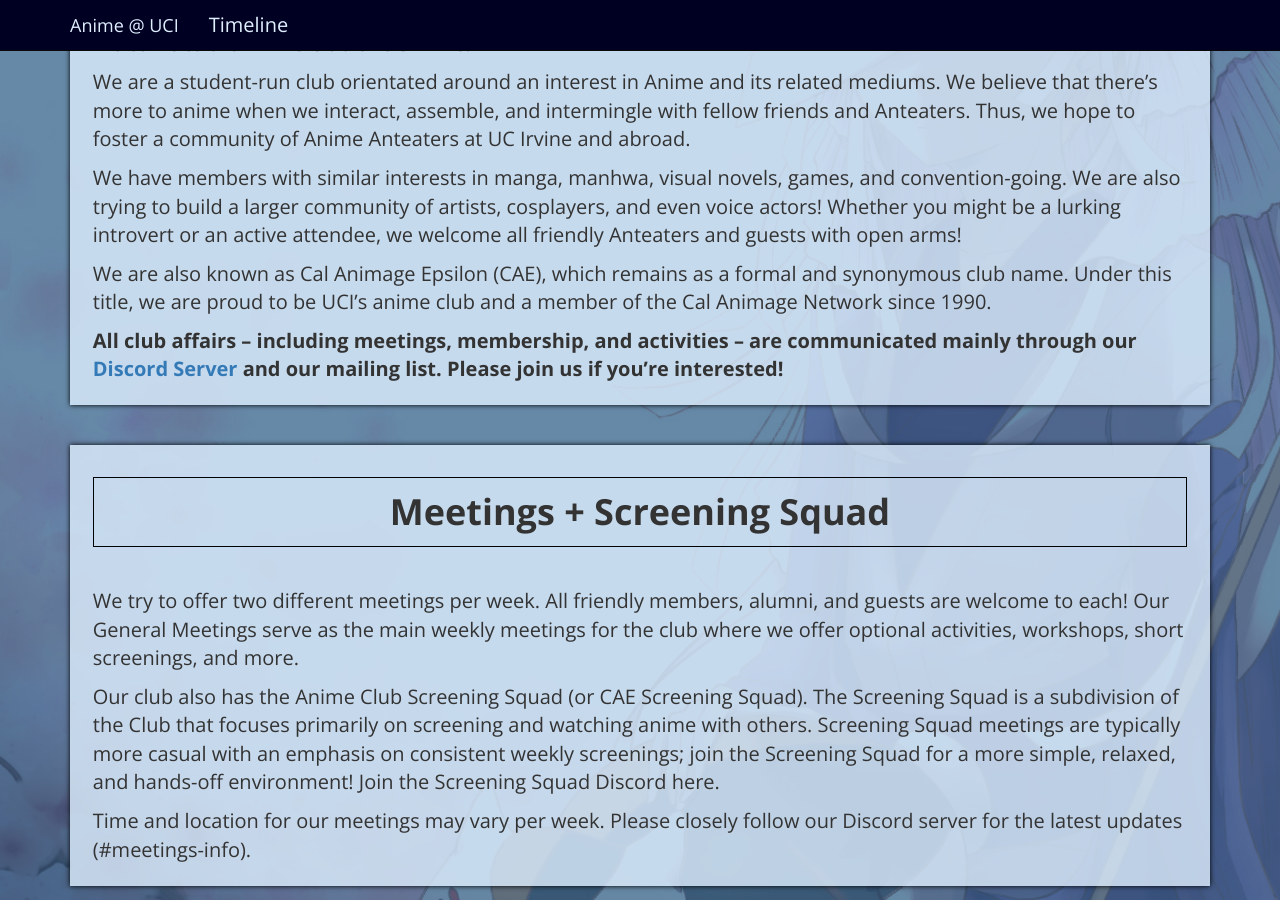
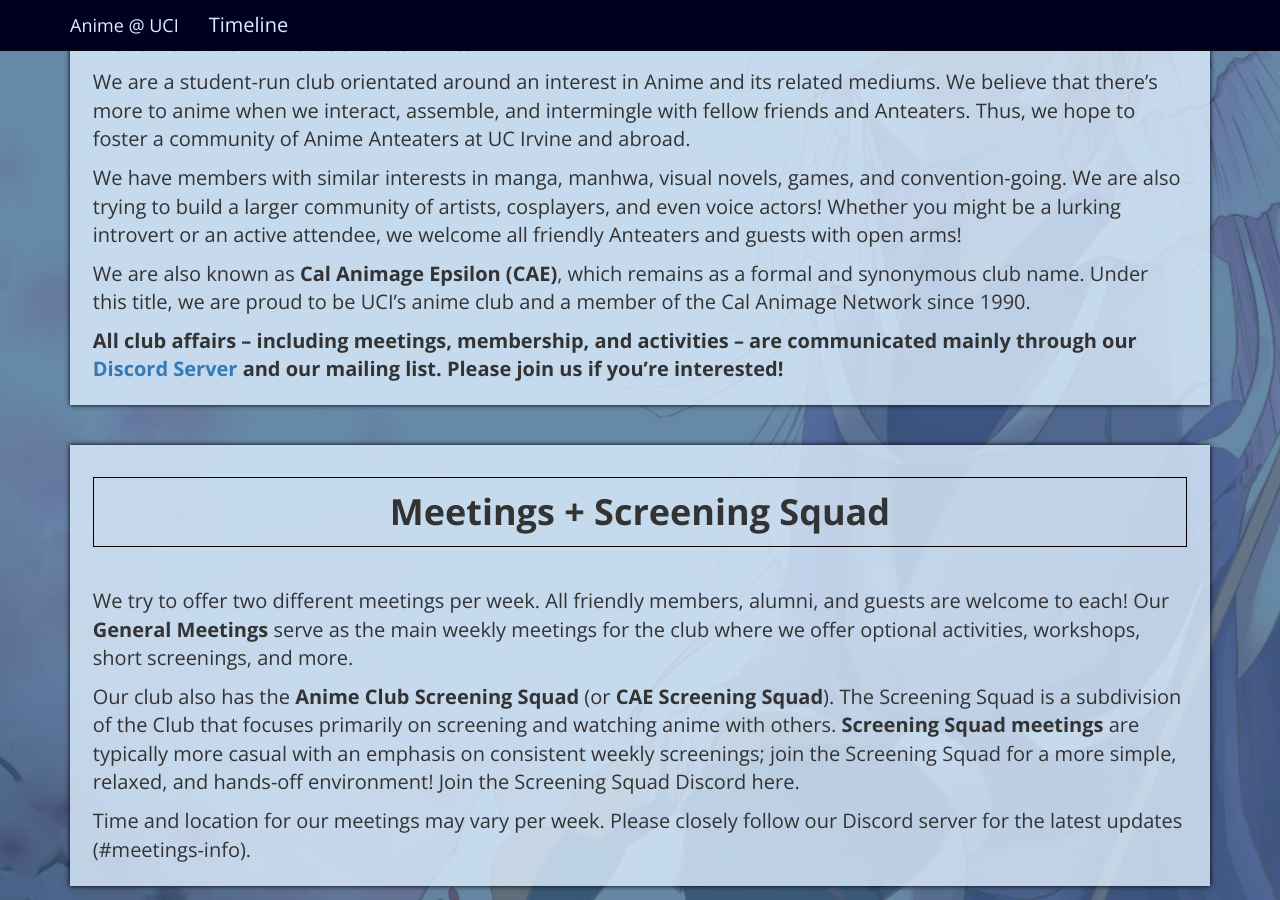
Before and after one commit to jeepracer98/uci.moe, a Jekyll site: the page index.html, which Jekyll copies as it is, in a window 1280 px wide and 900 px high, scrolled down 946 px. Built offline with Jekyll 4.4.1, drawn with Linux system fonts in a browser that asks for light colours.

Commit message:
Added bolding
whoops

```diff
--- a/index.html
+++ b/index.html
@@ -86,7 +86,7 @@
                             We have members with similar interests in manga, manhwa, visual novels, games, and convention-going. We are also trying to build a larger community of artists, cosplayers, and even voice actors! Whether you might be a lurking introvert or an active attendee, we welcome all friendly Anteaters and guests with open arms!
                         </p>
                         <p>
-                            We are also known as Cal Animage Epsilon (CAE), which remains as a formal and synonymous club name. Under this title, we are proud to be UCI’s anime club and a member of the Cal Animage Network since 1990.
+                            We are also known as <b>Cal Animage Epsilon (CAE)</b>, which remains as a formal and synonymous club name. Under this title, we are proud to be UCI’s anime club and a member of the Cal Animage Network since 1990.
                         </p>
                         <p>
                             <b>All club affairs – including meetings, membership, and activities – are communicated mainly through our <a href="https://discord.gg/xQkGFSw">Discord Server</a> and our mailing list. Please join us if you’re interested!</b>
@@ -96,10 +96,10 @@
                         <a name="meetings"></a>
                         <h1>Meetings + Screening Squad</h1>
                         <p>
-                            We try to offer two different meetings per week. All friendly members, alumni, and guests are welcome to each! Our General Meetings serve as the main weekly meetings for the club where we offer optional activities, workshops, short screenings, and more.
+                            We try to offer two different meetings per week. All friendly members, alumni, and guests are welcome to each! Our <b>General Meetings</b> serve as the main weekly meetings for the club where we offer optional activities, workshops, short screenings, and more.
                         </p>
                         <p>
-                            Our club also has the Anime Club Screening Squad (or CAE Screening Squad). The Screening Squad is a subdivision of the Club that focuses primarily on screening and watching anime with others. Screening Squad meetings are typically more casual with an emphasis on consistent weekly screenings; join the Screening Squad for a more simple, relaxed, and hands-off environment! Join the Screening Squad Discord here.
+                            Our club also has the <b>Anime Club Screening Squad</b> (or <b>CAE Screening Squad</b>). The Screening Squad is a subdivision of the Club that focuses primarily on screening and watching anime with others. <b>Screening Squad meetings</b> are typically more casual with an emphasis on consistent weekly screenings; join the Screening Squad for a more simple, relaxed, and hands-off environment! Join the Screening Squad Discord here.
                         </p>
                         <p>
                             Time and location for our meetings may vary per week. Please closely follow our Discord server for the latest updates (#meetings-info).
```
